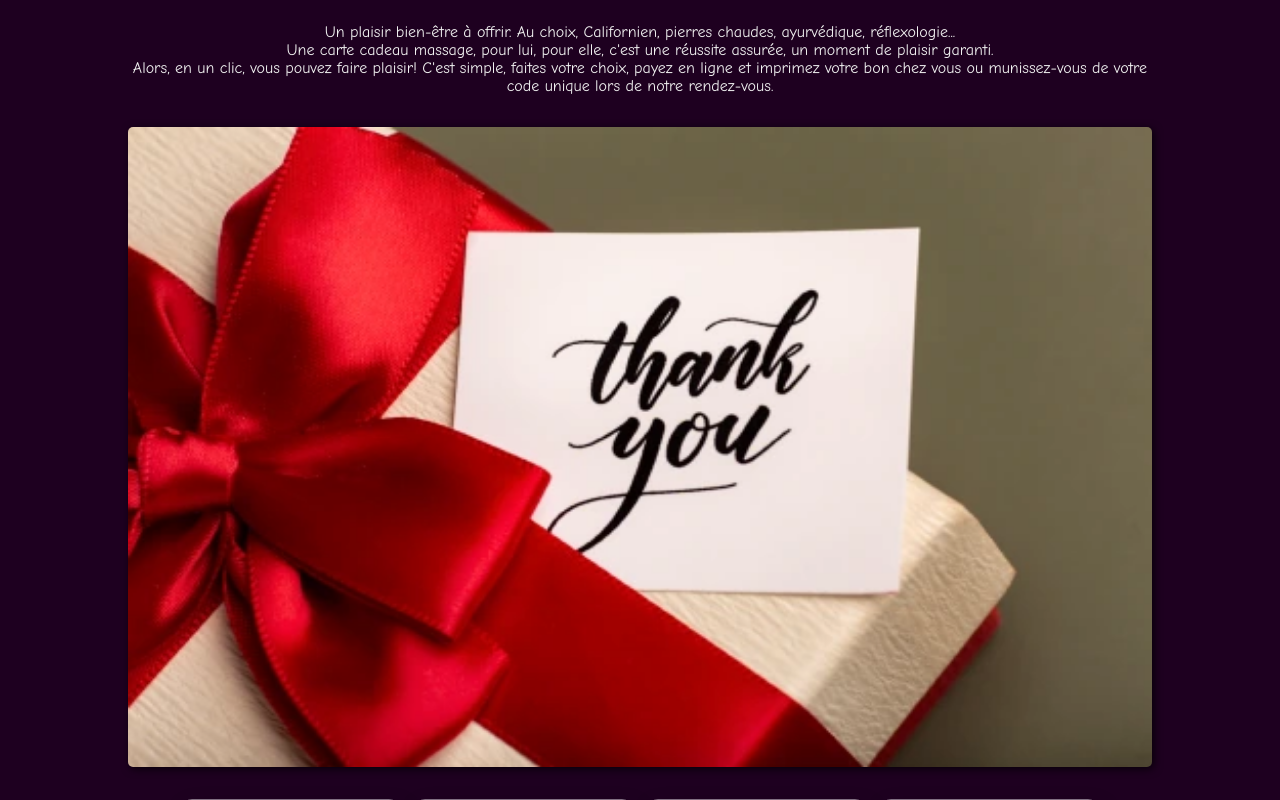
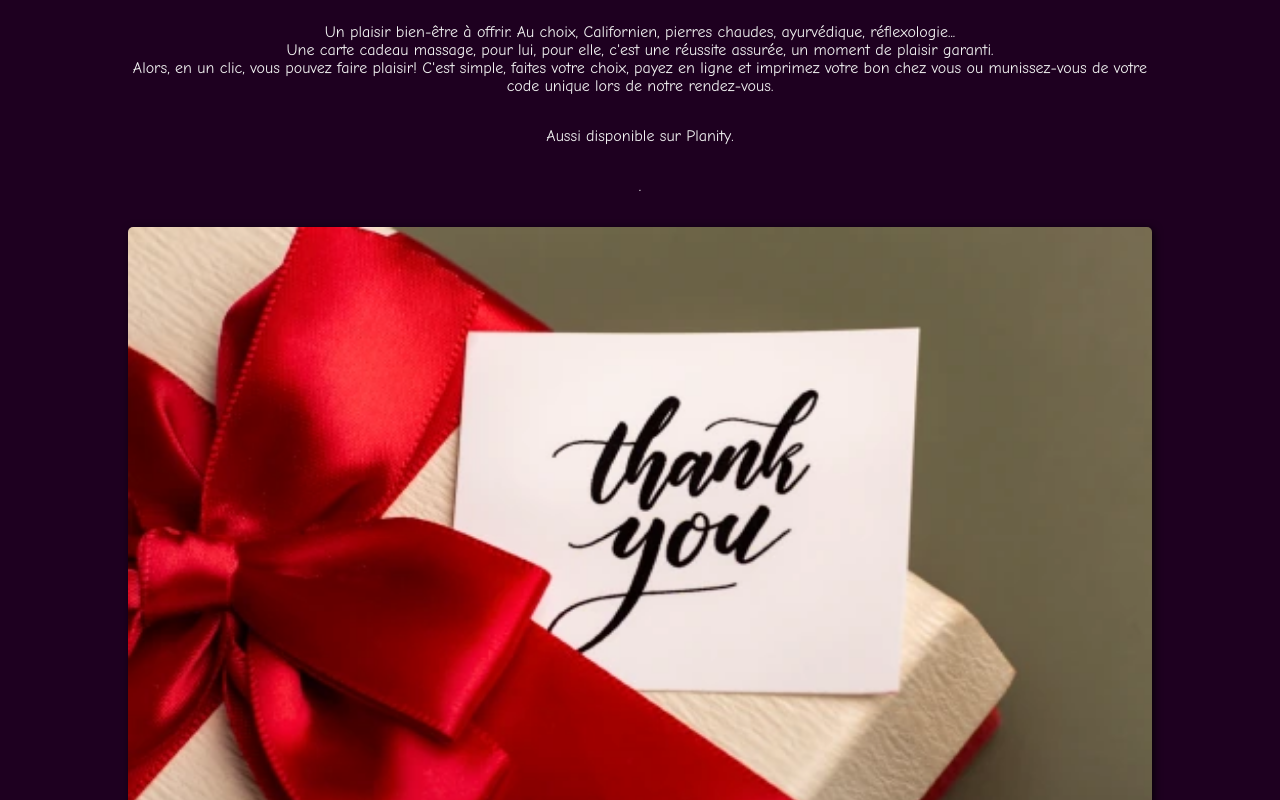
Before and after one commit to Sarah-Laurent/escale-bienetre, a Next.js app: page /prices in a window 1280 px wide. Shown: the part 1860-2660 px from the top of the page. Built offline with nearby package versions, Linux system fonts and the light colour scheme; a web font is replaced by a local one.

Commit message:
Update giftCard.js

```diff
--- a/app/components/price/giftCard.js
+++ b/app/components/price/giftCard.js
@@ -7,6 +7,7 @@ export default function GiftCard() {
     <div className={styles.giftCard}>
       <h4>{title}</h4>
       <p>{description}</p>
+     <a href="https://www.planity.com/escale-bien-etre-massage-73000-chambery"> Aussi disponible sur Planity.</a>.
       <div className={styles.giftCardPicture}>
         <Image src={picture.src} alt="carte cadeau" fill />
       </div>
```
